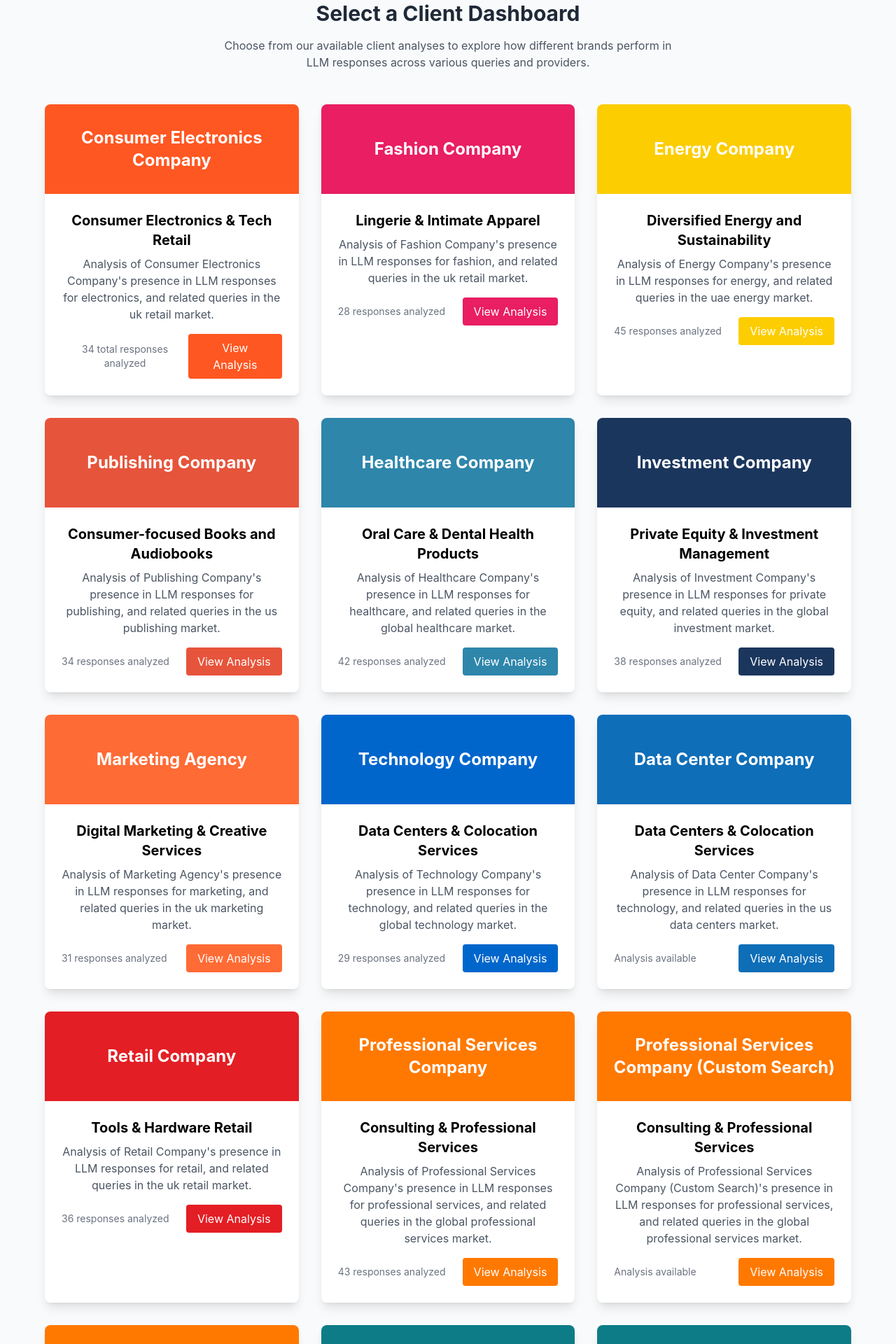
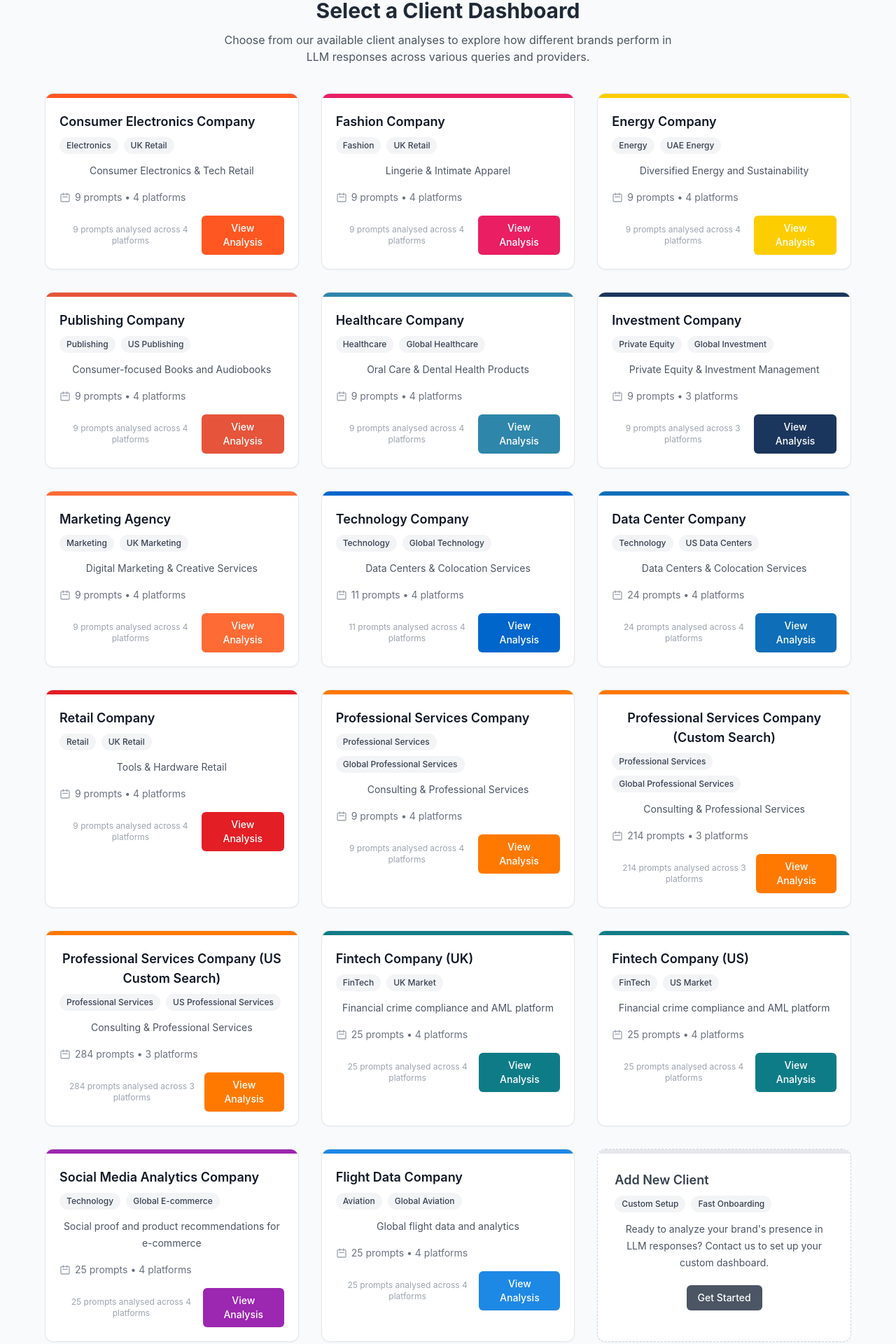
Before and after one commit to overripedatascientist/llm-analysis, a React (Create React App) app in the folder currys-analysis/: page / in a window 1280 px wide. Shown: the part 275-2195 px from the top of the page at 70% size. Built offline with nearby package versions, Linux system fonts and the light colour scheme.

Commit message:
improved look and feel of dashboard page

```diff
--- a/currys-analysis/src/components/LandingPage.tsx
+++ b/currys-analysis/src/components/LandingPage.tsx
@@ -1,107 +1,88 @@
 import React from 'react';
 import { useNavigate } from 'react-router-dom';
-import { getAllClients } from '../config/clients';
+import { getAllClients, type ClientConfig } from '../config/clients';
+import { useClientData } from './dashboard/hooks/useClientData';
 
-const LandingPage: React.FC = () => {
-    const clients = getAllClients();
-    const navigate = useNavigate();
+const Badge: React.FC<{ children: React.ReactNode }> = ({ children }) => (
+  <span className="inline-flex items-center rounded-full bg-gray-100 px-2.5 py-1 text-xs font-medium text-gray-700">
+    {children}
+  </span>
+);
 
-    // Client passwords - in a real app, these would be stored securely
-    const clientPasswords: Record<string, string> = {
-        'currys': 'luminr-consumer-lecky-2025',
-        'boux-avenue': 'affordable-luxury-2025',
-        'adnoc': 'oil-and-gas-2025',
-        'callisto': 'publishing-2025',
-        'sensodyne': 'oral-care-2025',
-        'cvc-capital-partners': 'private-equity-2025',
-        'found': 'digital-marketing-2025',
-        'telehouse': 'data-centers-2025',
-        'digital-realty': 'data-centers-us-2025',
-        'toolstation': 'tools-hardware-2025',
-        'pwc': 'professional-services-2025',
-        'pwc_custom': 'professional-services-2025',
-        'pwc_custom_us': 'professional-services-2025',
-        'napier_uk': 'fintech-uk-2025',
-        'napier_us': 'fintech-us-2025',
-        'taggstar': 'social-proof-2025',
-        'oag': 'aviation-data-2025'
-    };
+const StatItem: React.FC<{ icon: React.ReactNode; text: string }> = ({ icon, text }) => (
+  <div className="inline-flex items-center gap-1.5 text-sm text-gray-500">
+    <span className="text-gray-400">{icon}</span>
+    <span>{text}</span>
+  </div>
+);
 
-    const getClientStats = (clientId: string) => {
-        // You can replace these with real data from your JSON files if needed
-        const stats: Record<string, string> = {
-            'currys': '34 total responses analyzed',
-            'boux-avenue': '28 responses analyzed',
-            'adnoc': '45 responses analyzed',
-            'callisto': '34 responses analyzed',
-            'sensodyne': '42 responses analyzed',
-            'cvc-capital-partners': '38 responses analyzed',
-            'found': '31 responses analyzed',
-            'telehouse': '29 responses analyzed',
-            'digital-realty': 'Analysis available',
-            'toolstation': '36 responses analyzed',
-            'pwc': '43 responses analyzed',
-            'pwc_custom': 'Analysis available',
-            'pwc_custom_us': 'Analysis available',
-            'napier_uk': 'Analysis available',
-            'napier_us': 'Analysis available',
-            'taggstar': 'Analysis available',
-            'oag': 'Analysis available'
-        };
-        return stats[clientId] || 'Analysis available';
-    };
+const ClientCard: React.FC<{ client: ClientConfig; onView: (id: string) => void }> = ({ client, onView }) => {
+  const { rawData, loading, error } = useClientData(client);
 
-    const handleViewAnalysis = (clientId: string) => {
-        const password = prompt(`Enter password for ${clients.find(c => c.id === clientId)?.displayName}:`);
+  const stats = React.useMemo(() => {
+    if (loading) return { long: 'Loading...', short: 'Loading...' };
+    if (error || !Array.isArray(rawData) || rawData.length === 0) return { long: 'Analysis available', short: 'Analysis available' };
 
-        if (password === clientPasswords[clientId]) {
-            navigate(`/dashboard/${clientId}`);
-        } else if (password !== null) { // User didn't cancel
-            alert('Incorrect password. Please try again.');
+    const uniqueQueries = new Set<string>();
+    const uniqueProviders = new Set<string>();
+
+    for (const row of rawData) {
+      const q = row?.query;
+      const p = row?.result_provider;
+      if (typeof q === 'string' && q.length > 0) uniqueQueries.add(q);
+      if (typeof p === 'string' && p.length > 0) uniqueProviders.add(p);
     }
-    };
+
+    const prompts = uniqueQueries.size;
+    const platforms = uniqueProviders.size;
+
+    if (prompts === 0) return { long: 'Analysis available', short: 'Analysis available' };
+
+    const long = `${prompts} prompt${prompts === 1 ? '' : 's'} analysed across ${platforms} platform${platforms === 1 ? '' : 's'}`;
+    const short = `${prompts} prompt${prompts === 1 ? '' : 's'} • ${platforms} platform${platforms === 1 ? '' : 's'}`;
+    return { long, short };
+  }, [rawData, loading, error]);
 
   return (
-        <div className="bg-gray-50 min-h-screen">
-            {/* Header */}
-            <div className="text-white py-16" style={{ background: 'linear-gradient(135deg, #667eea 0%, #764ba2 100%)' }}>
-                <div className="container mx-auto px-4 text-center">
-                    <h1 className="text-4xl font-bold mb-4">LLM Competitive Analysis Dashboard</h1>
-                    <p className="text-xl opacity-90">Analyze how brands appear in Large Language Model responses</p>
-                </div>
+    <div className="group relative overflow-hidden rounded-xl border border-gray-200 bg-white shadow-sm transition-all duration-200 hover:-translate-y-0.5 hover:shadow-md">
+      {/* Slim brand accent */}
+      <div className="h-1.5 w-full" style={{ backgroundColor: client.primaryColor }} />
+
+      {/* Content */}
+      <div className="p-5">
+        <div className="mb-2 flex items-start justify-between">
+          <h3 className="text-lg font-semibold text-gray-900">{client.displayName}</h3>
         </div>
 
-            {/* Client Selection */}
-            <div className="container mx-auto px-4 py-16">
-                <div className="text-center mb-12">
-                    <h2 className="text-3xl font-bold text-gray-800 mb-4">Select a Client Dashboard</h2>
-                    <p className="text-gray-600 max-w-2xl mx-auto">
-                        Choose from our available client analyses to explore how different brands
-                        perform in LLM responses across various queries and providers.
-                    </p>
+        {/* Badges */}
+        <div className="mb-3 flex flex-wrap gap-2">
+          <Badge>{client.category}</Badge>
+          <Badge>{client.market}</Badge>
         </div>
 
-                <div className="grid md:grid-cols-2 lg:grid-cols-3 gap-8 max-w-6xl mx-auto">
-                    {/* Dynamic Client Cards */}
-                    {clients.map((client) => (
-                        <div key={client.id} className="bg-white rounded-lg shadow-lg overflow-hidden transition-all duration-200 hover:transform hover:-translate-y-1 hover:shadow-xl">
-                            <div
-                                className="h-32 flex items-center justify-center"
-                                style={{ backgroundColor: client.primaryColor }}
-                            >
-                                <h3 className="text-white text-2xl font-bold">{client.displayName}</h3>
+        {/* Description */}
+        <p className="mb-4 text-sm leading-6 text-gray-600">
+          {client.description}
+        </p>
+
+        {/* Stats */}
+        <div className="mb-4 flex flex-wrap items-center gap-x-4 gap-y-2">
+          <StatItem
+            icon={
+              <svg className="h-4 w-4" fill="none" stroke="currentColor" viewBox="0 0 24 24">
+                <path strokeLinecap="round" strokeLinejoin="round" strokeWidth="2" d="M8 7V3m8 4V3m-9 8h10M5 21h14a2 2 0 002-2V7a2 2 0 00-2-2H5a2 2 0 00-2 2v12a2 2 0 002 2z" />
+              </svg>
+            }
+            text={stats.short}
+          />
         </div>
-                            <div className="p-6">
-                                <h4 className="text-xl font-bold mb-2">{client.description}</h4>
-                                <p className="text-gray-600 mb-4">
-                                    Analysis of {client.displayName}'s presence in LLM responses for {client.category.toLowerCase()},
-                                    and related queries in the {client.market.toLowerCase()} market.
-                                </p>
-                                <div className="flex justify-between items-center">
-                                    <span className="text-sm text-gray-500">{getClientStats(client.id)}</span>
+
+        {/* Footer */}
+        <div className="flex items-center justify-between">
+          <span className="text-xs text-gray-400">{stats.long}</span>
           <button
-                                        onClick={() => handleViewAnalysis(client.id)}
-                                        className="px-4 py-2 rounded transition-colors text-white cursor-pointer"
+            onClick={() => onView(client.id)}
+            className="cursor-pointer rounded-md px-4 py-2 text-sm font-medium text-white shadow-sm transition-colors"
             style={{ backgroundColor: client.primaryColor }}
             onMouseEnter={(e: React.MouseEvent<HTMLButtonElement>) => {
               e.currentTarget.style.backgroundColor = client.secondaryColor;
@@ -115,24 +96,93 @@ const LandingPage: React.FC = () => {
         </div>
       </div>
     </div>
+  );
+};
+
+const LandingPage: React.FC = () => {
+  const clients = getAllClients();
+  const navigate = useNavigate();
+
+  // Client passwords - in a real app, these would be stored securely
+  const clientPasswords: Record<string, string> = {
+    currys: 'luminr-consumer-lecky-2025',
+    'boux-avenue': 'affordable-luxury-2025',
+    adnoc: 'oil-and-gas-2025',
+    callisto: 'publishing-2025',
+    sensodyne: 'oral-care-2025',
+    'cvc-capital-partners': 'private-equity-2025',
+    found: 'digital-marketing-2025',
+    telehouse: 'data-centers-2025',
+    'digital-realty': 'data-centers-us-2025',
+    toolstation: 'tools-hardware-2025',
+    pwc: 'professional-services-2025',
+    pwc_custom: 'professional-services-2025',
+    pwc_custom_us: 'professional-services-2025',
+    napier_uk: 'fintech-uk-2025',
+    napier_us: 'fintech-us-2025',
+    taggstar: 'social-proof-2025',
+    oag: 'aviation-data-2025'
+  };
+
+  const handleViewAnalysis = (clientId: string) => {
+    const password = prompt(`Enter password for ${clients.find((c) => c.id === clientId)?.displayName}:`);
+
+    if (password === clientPasswords[clientId]) {
+      navigate(`/dashboard/${clientId}`);
+    } else if (password !== null) {
+      // User didn't cancel
+      alert('Incorrect password. Please try again.');
+    }
+  };
+
+  return (
+    <div className="min-h-screen bg-gray-50">
+      {/* Header */}
+      <div
+        className="py-16 text-white"
+        style={{ background: 'linear-gradient(135deg, #667eea 0%, #764ba2 100%)' }}
+      >
+        <div className="container mx-auto px-4 text-center">
+          <h1 className="mb-3 text-4xl font-bold">LLM Competitive Analysis Dashboard</h1>
+          <p className="text-lg opacity-90">Analyze how brands appear in Large Language Model responses</p>
+        </div>
+      </div>
+
+      {/* Client Selection */}
+      <div className="container mx-auto px-4 py-16">
+        <div className="mb-10 text-center">
+          <h2 className="mb-3 text-3xl font-bold text-gray-800">Select a Client Dashboard</h2>
+          <p className="mx-auto max-w-2xl text-gray-600">
+            Choose from our available client analyses to explore how different brands perform in LLM responses across
+            various queries and providers.
+          </p>
+        </div>
+
+        <div className="mx-auto grid max-w-6xl gap-8 md:grid-cols-2 lg:grid-cols-3">
+          {/* Dynamic Client Cards */}
+          {clients.map((client) => (
+            <ClientCard key={client.id} client={client} onView={handleViewAnalysis} />
           ))}
 
           {/* Add New Client Card */}
-                    <div className="bg-white rounded-lg shadow-lg overflow-hidden border-2 border-dashed border-gray-300 transition-all duration-200 hover:transform hover:-translate-y-1 hover:shadow-xl">
-                        <div className="bg-gray-100 h-32 flex items-center justify-center">
+          <div className="relative overflow-hidden rounded-xl border border-dashed border-gray-300 bg-white shadow-sm transition-all duration-200 hover:-translate-y-0.5 hover:shadow-md">
+            <div className="h-1.5 w-full bg-gray-200" />
+            <div className="p-6">
+              <div className="mb-2 flex items-center justify-between">
+                <h3 className="text-lg font-semibold text-gray-700">Add New Client</h3>
+              </div>
+
+              <div className="mb-3 flex flex-wrap gap-2">
+                <Badge>Custom Setup</Badge>
+                <Badge>Fast Onboarding</Badge>
+              </div>
+
+              <p className="mb-5 text-sm leading-6 text-gray-600">
+                Ready to analyze your brand's presence in LLM responses? Contact us to set up your custom dashboard.
+              </p>
+
               <div className="text-center">
-                                <div className="text-4xl text-gray-400 mb-2">+</div>
-                                <h3 className="text-gray-500 text-lg font-semibold">Add New Client</h3>
-                            </div>
-                        </div>
-                        <div className="p-6">
-                            <h4 className="text-xl font-bold mb-2 text-gray-700">Your Brand Here</h4>
-                            <p className="text-gray-600 mb-4">
-                                Ready to analyze your brand's presence in LLM responses?
-                                Contact us to set up your custom dashboard.
-                            </p>
-                            <div className="text-center">
-                                <button className="bg-gray-500 text-white px-4 py-2 rounded hover:bg-gray-600 transition-colors">
+                <button className="rounded-md bg-gray-600 px-4 py-2 text-sm font-medium text-white shadow-sm transition-colors hover:bg-gray-700">
                   Get Started
                 </button>
               </div>
@@ -144,38 +194,53 @@ const LandingPage: React.FC = () => {
       {/* Features Section */}
       <div className="bg-white py-16">
         <div className="container mx-auto px-4">
-                    <div className="text-center mb-12">
-                        <h2 className="text-3xl font-bold text-gray-800 mb-4">Dashboard Features</h2>
+          <div className="mb-12 text-center">
+            <h2 className="text-3xl font-bold text-gray-800">Dashboard Features</h2>
           </div>
 
-                    <div className="grid md:grid-cols-3 gap-8 max-w-4xl mx-auto">
+          <div className="mx-auto grid max-w-4xl gap-8 md:grid-cols-3">
             <div className="text-center">
-                            <div className="bg-blue-100 rounded-full w-16 h-16 flex items-center justify-center mx-auto mb-4">
-                                <svg className="w-8 h-8 text-blue-600" fill="none" stroke="currentColor" viewBox="0 0 24 24">
-                                    <path strokeLinecap="round" strokeLinejoin="round" strokeWidth="2" d="M9 19v-6a2 2 0 00-2-2H5a2 2 0 00-2 2v6a2 2 0 002 2h2a2 2 0 002-2zm0 0V9a2 2 0 012-2h2a2 2 0 012 2v10m-6 0a2 2 0 002 2h2a2 2 0 002-2m0 0V5a2 2 0 012-2h2a2 2 0 012 2v14a2 2 0 01-2 2h-2a2 2 0 01-2-2z"></path>
+              <div className="mx-auto mb-4 flex h-16 w-16 items-center justify-center rounded-full bg-blue-100">
+                <svg className="h-8 w-8 text-blue-600" fill="none" stroke="currentColor" viewBox="0 0 24 24">
+                  <path
+                    strokeLinecap="round"
+                    strokeLinejoin="round"
+                    strokeWidth="2"
+                    d="M9 19v-6a2 2 0 00-2-2H5a2 2 0 00-2 2v6a2 2 0 002 2h2a2 2 0 002-2zm0 0V9a2 2 0 012-2h2a2 2 0 012 2v10m-6 0a2 2 0 002 2h2a2 2 0 002-2m0 0V5a2 2 0 012-2h2a2 2 0 012 2v14a2 2 0 01-2 2h-2a2 2 0 01-2-2z"
+                  ></path>
                 </svg>
               </div>
-                            <h3 className="text-xl font-bold mb-2">Competitive Analysis</h3>
+              <h3 className="mb-2 text-xl font-bold">Competitive Analysis</h3>
               <p className="text-gray-600">Compare your brand's visibility against top competitors across different query types.</p>
             </div>
 
             <div className="text-center">
-                            <div className="bg-green-100 rounded-full w-16 h-16 flex items-center justify-center mx-auto mb-4">
-                                <svg className="w-8 h-8 text-green-600" fill="none" stroke="currentColor" viewBox="0 0 24 24">
-                                    <path strokeLinecap="round" strokeLinejoin="round" strokeWidth="2" d="M13 7h8m0 0v8m0-8l-8 8-4-4-6 6"></path>
+              <div className="mx-auto mb-4 flex h-16 w-16 items-center justify-center rounded-full bg-green-100">
+                <svg className="h-8 w-8 text-green-600" fill="none" stroke="currentColor" viewBox="0 0 24 24">
+                  <path
+                    strokeLinecap="round"
+                    strokeLinejoin="round"
+                    strokeWidth="2"
+                    d="M13 7h8m0 0v8m0-8l-8 8-4-4-6 6"
+                  ></path>
                 </svg>
               </div>
-                            <h3 className="text-xl font-bold mb-2">Position Tracking</h3>
+              <h3 className="mb-2 text-xl font-bold">Position Tracking</h3>
               <p className="text-gray-600">Track where your brand appears in LLM responses and identify improvement opportunities.</p>
             </div>
 
             <div className="text-center">
-                            <div className="bg-purple-100 rounded-full w-16 h-16 flex items-center justify-center mx-auto mb-4">
-                                <svg className="w-8 h-8 text-purple-600" fill="none" stroke="currentColor" viewBox="0 0 24 24">
-                                    <path strokeLinecap="round" strokeLinejoin="round" strokeWidth="2" d="M9.663 17h4.673M12 3v1m6.364 1.636l-.707.707M21 12h-1M4 12H3m3.343-5.657l-.707-.707m2.828 9.9a5 5 0 117.072 0l-.548.547A3.374 3.374 0 0014 18.469V19a2 2 0 11-4 0v-.531c0-.895-.356-1.754-.988-2.386l-.548-.547z"></path>
+              <div className="mx-auto mb-4 flex h-16 w-16 items-center justify-center rounded-full bg-purple-100">
+                <svg className="h-8 w-8 text-purple-600" fill="none" stroke="currentColor" viewBox="0 0 24 24">
+                  <path
+                    strokeLinecap="round"
+                    strokeLinejoin="round"
+                    strokeWidth="2"
+                    d="M9.663 17h4.673M12 3v1m6.364 1.636l-.707.707M21 12h-1M4 12H3m3.343-5.657l-.707-.707m2.828 9.9a5 5 0 117.072 0l-.548.547A3.374 3.374 0 0014 18.469V19a2 2 0 11-4 0v-.531c0-.895-.356-1.754-.988-2.386l-.548-.547z"
+                  ></path>
                 </svg>
               </div>
-                            <h3 className="text-xl font-bold mb-2">Strategic Insights</h3>
+              <h3 className="mb-2 text-xl font-bold">Strategic Insights</h3>
               <p className="text-gray-600">Get actionable recommendations to improve your brand's AI visibility.</p>
             </div>
           </div>
@@ -183,7 +248,7 @@ const LandingPage: React.FC = () => {
       </div>
 
       {/* Footer */}
-            <footer className="bg-gray-800 text-white py-8">
+      <footer className="bg-gray-800 py-8 text-white">
         <div className="container mx-auto px-4 text-center">
           <p>&copy; 2025 Luminr. All rights reserved.</p>
         </div>
```
Lines whose indentation alone changed are shown as unchanged.
